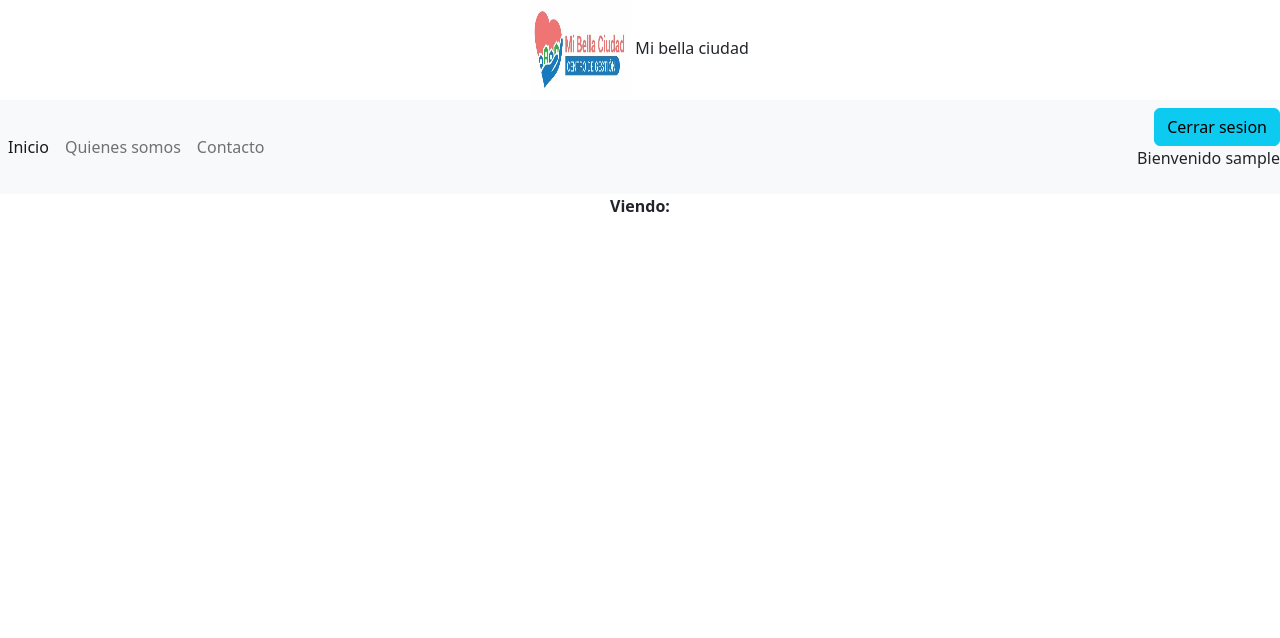
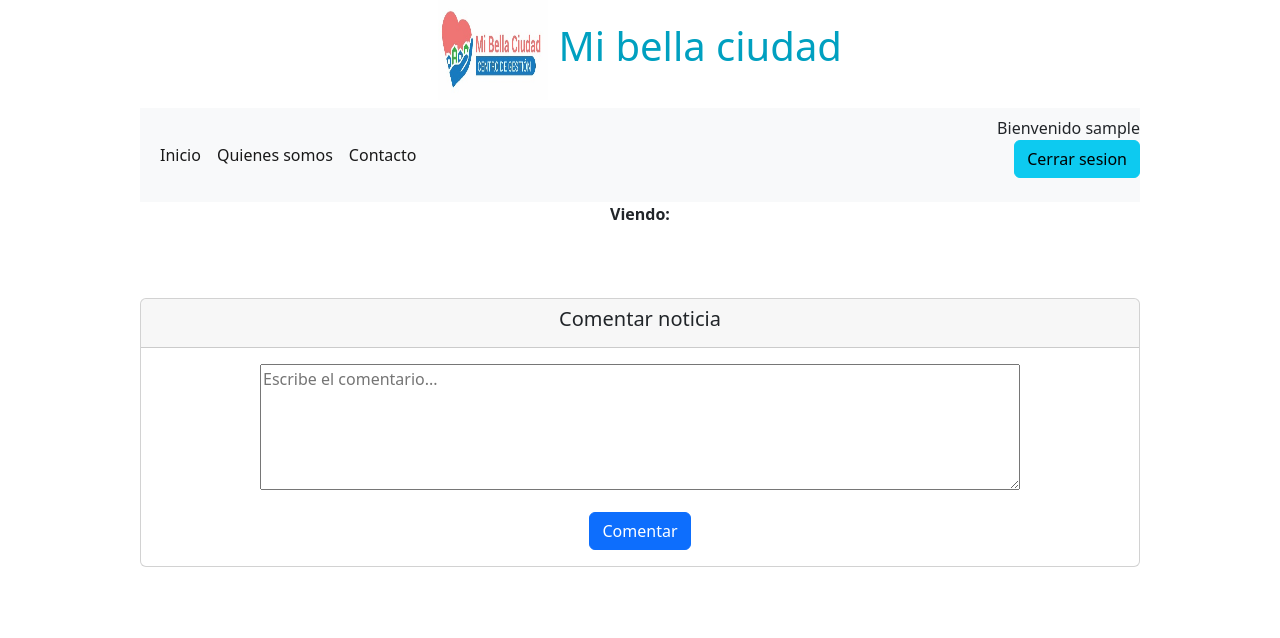
Before and after one commit to LeonardoReichert/BlogWeb-Info, a Django app: template BlogWeb/templates/noticia.html in a window 1280 px wide. Shown: the top 638 px of the page. Run offline with Django 4.2, Linux system fonts and the light colour scheme; the template is opened without the code that fills it, so the values that code supplies are empty; the visitor is signed in with stand-in values (Sample User, id 1).

Commit message:
agregado usuarios pueden comentar noticia

```diff
--- a/BlogWeb/BlogWeb/settings.py
+++ b/BlogWeb/BlogWeb/settings.py
@@ -30,7 +30,7 @@ ALLOWED_HOSTS = []
 
 # redefinir usuario de django:
 AUTH_USER_MODEL = "usuarios.Usuario"
-LOGIN_REDIRECT_URL = "/"
+LOGIN_REDIRECT_URL = "/" #cuando loguea
 LOGIN_URL = "/" #cuando se desloguea
 
 
@@ -38,7 +38,11 @@ import os.path
 MEDIA_URL = '/media/'
 MEDIA_ROOT = os.path.join(BASE_DIR, 'media')
 
+STATICFILES_DIR = (
+    os.path.join(BASE_DIR, "static"),
+)
 
+print(STATICFILES_DIR)
 
 
 # Application definition:
--- a/BlogWeb/BlogWeb/urls.py
+++ b/BlogWeb/BlogWeb/urls.py
@@ -14,7 +14,7 @@ Including another URLconf
     2. Add a URL to urlpatterns:  path('blog/', include('blog.urls'))
 """
 from django.contrib import admin
-from django.urls import path
+from django.urls import path, include
 from django.contrib.auth import views as auth_view
 
 #add para media:
@@ -36,7 +36,11 @@ urlpatterns = [
     path("logout/", auth_view.logout_then_login, name="logout"),
     path("crearnoticia/", crearNoticia, name="crearnoticia"),
     path("noticia/", verNoticia, name="vernoticia"),
+
+    #includes apps urls:
+    path("noticias/", include("noticias.urls"))
 ]
+
 
 if settings.DEBUG:
     urlpatterns += static(settings.MEDIA_URL, document_root=settings.MEDIA_ROOT)
--- a/BlogWeb/BlogWeb/views.py
+++ b/BlogWeb/BlogWeb/views.py
@@ -8,7 +8,6 @@ from noticias.models import *;
 
 #from django.conf import settings
 #from django.core.files.storage import FileSystemStorage
-
 
 
 def inicio(request):
@@ -23,6 +22,7 @@ def inicio(request):
     count = 0;
     SHOW_MAX = 5; #noticias
     DESC_MAX = 200;
+
     for noticia in Noticia.objects.all().order_by("-fecha"):
         parte = NoticiaParte.objects.get(noticia=noticia);
 
--- /dev/null
+++ b/BlogWeb/noticias/urls.py
@@ -0,0 +1,12 @@
+
+
+from django.urls import path
+
+from .views import verNoticia
+
+#poner aqui mas urls
+
+
+urlpatterns = [
+    path("noticia/", verNoticia, name="vernoticia"),
+]
--- a/BlogWeb/templates/inicio.html
+++ b/BlogWeb/templates/inicio.html
@@ -1,3 +1,6 @@
+
+ {% load static %}
+
 <!DOCTYPE html>
 <html lang="en">
 <head>
@@ -14,32 +17,32 @@
 </head>
 
 <body>
-    <div align="center">
-    <img src="statics/bciudad.jpg" alt="" width="100", height="100">
-    Mi bella ciudad</div>
+    <div class="mx-auto" style="width: 1000px;" align="center">
+        <h1><img src="{% static 'img/bciudad.jpg' %}" alt="" width="110", height="100">
+        <font color="#00A0C0">Mi bella ciudad</font></h1>
 
 
     <nav class="navbar navbar-expand-lg bg-light">
-        <div class="collapse navbar-collapse" id="navbarNav">
+        <div class="container text-center" id="navbarNav">
                 <ul class="navbar-nav">
                     <li class="nav-item">
                         <a class="nav-link active" aria-current="page" href="/">Inicio</a>
                     </li>
                     <li class="nav-item">
-                    <a class="nav-link" href="#">Quienes somos</a>
+                        <a class="nav-link active" href="#">Quienes somos</a>
                     </li>
                     <li class="nav-item">
-                    <a class="nav-link" href="#">Contacto</a>
+                        <a class="nav-link active" href="#">Contacto</a>
                     </li>
                 </ul>
         </div>
 
     <div align="right">
         {% if user.is_authenticated %}
+            <p>Bienvenido {{user.username}}
                 <a href="{% url 'logout' %}">
                     <button type="button" class="btn btn-info">Cerrar sesion</button>
-            </a>
-            <p>Bienvenido {{user.username}}</p>
+                </a></p>
 
          {% else %}
             <a href="{% url 'login' %}">
@@ -52,24 +55,27 @@
         {% endif %}
         </div>
     </nav>
+    </div>
 
+
+    <div class="mx-auto" style="width: 1000px;">
 
     {% block general %}
 
         <!-- definir bloque noticias-->
-        <div align="center"><h1>Ultimas noticias</h1>
+
+            <center><h3>Ultimas noticias</h3>
             {% if user.esAdmin %}
                 <br>
-                <a href="{% url 'crearnoticia' %}"> admin : Crear noticia </a>
+                <a href="{% url 'crearnoticia' %}"> admin :: Crear noticia </a>
                 <br><br>
-            {% endif %}
-        </div>
-        {% if noticiasVisibles %}
+            {% endif %}</center>
+
         {% for idNoticia,titulo,fecha,urlImg,categoria,descripcionCorta in noticiasVisibles %}
             <!-- noticia : -->
             <div class="row g-0 border rounded overflow-hidden flex-md-row mb-4 shadow-sm h-md-250 position-relative" align="left">
                 <div class="col-auto d-none d-lg-block">
-                    <img src="{{urlImg}}" alt="Thumbnail" srcset="" width="250" height="250">
+                    <img src="{{urlImg}}" alt="Thumbnail" srcset="" width="300" height="250">
                 </div>
 
                 <div class="col p-4 d-flex flex-column position-static">
@@ -81,13 +87,13 @@
                 </div>
 
             </div>
+        {% empty %}
+            <center><h3>No hay noticias.</h3></center>
         {% endfor %}
-        {% else %}
-            <center><h3>No hay noticias.</h3></center>
-        {% endif %}
-
 
     {% endblock %}
+
+    </div>
 
 
     <!-- JavaScript Bundle with Popper -->
--- a/BlogWeb/templates/noticia.html
+++ b/BlogWeb/templates/noticia.html
@@ -19,7 +19,49 @@
 
     <font size="5" face="Arial">
     <p>{{cuerpoNoticia|linebreaks}}</p>
-
     </font>
 
+
+
+
+    {% if user.username %}
+    <!-- Usuario logeado puede comentar -->
+
+    <div class="card text-center">
+        <div class="card-header">
+            <h5 class="card-title">Comentar noticia</h5>
+        </div>
+        <div class="card-body">
+            <form method="POST">
+                {% csrf_token %}
+
+                <input type="hidden" name="idNoticiaComentario" id="idNoticiaComentario"
+                    value="{{idNoticia}}">
+
+                <p class="card-text mx-auto">
+                    <textarea name="msgComentario" id="msgComentario" cols="80" rows="5"
+                        maxlength="1000" placeholder="Escribe el comentario..."></textarea>
+                </p>
+                <button type="submit" class="btn btn-primary">Comentar</button>
+            </form>
+        </div>
+    </div>
+
+      <br><br><br>
+    {% endif %}
+
+    {% for autor, fecha, mensaje in comentarios %}
+        <div class="card">
+            <h5 class="card-header">{{ autor }}</h5>
+            <div class="card-body">
+                <p>{{ fecha }}</p>
+              <!-- <h5 class="card-title">{{comm.autor.username}}</h5> -->
+              <p class="card-text">{{ mensaje }}</p>
+              <!-- <a href="#" class="btn btn-primary">Go somewhere</a> -->
+            </div>
+        </div>
+        <br>
+    {% endfor %}
+
+
 {% endblock %}
```
Also changed, not shown: BlogWeb/noticias/models.py (+13 -5 lines), BlogWeb/noticias/views.py (+34 -5 lines), BlogWeb/templates/crearnoticia.html (+10 -5 lines), BlogWeb/noticias/migrations/0004_alter_comentario_mensaje.py (added), BlogWeb/static/img/bciudad.jpg (renamed from BlogWeb/templates/statics/bciudad.jpg). Lines whose indentation alone changed are shown as unchanged.
